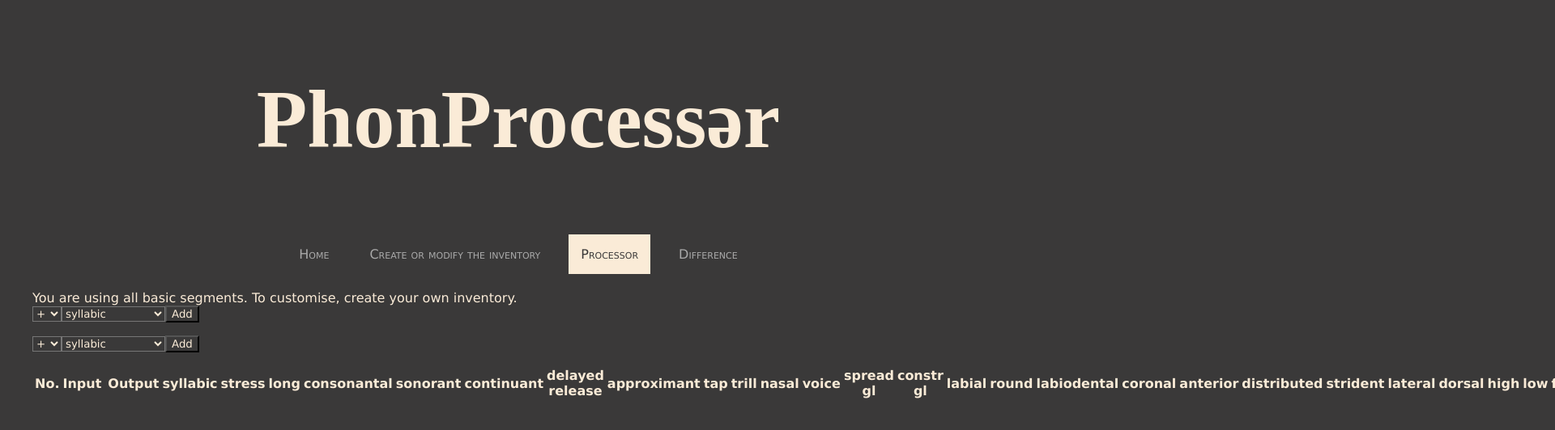
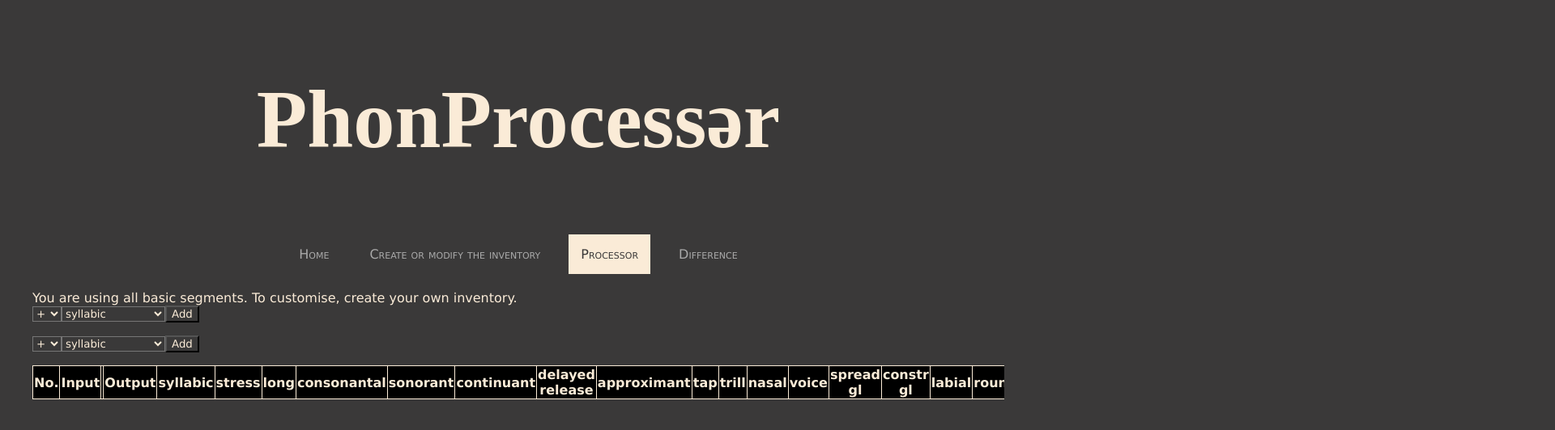
Before and after one commit to MarcinFort/phon_processor, a React (Create React App) app: page /processor in a window 1280 px wide. Shown: the top 532 px of the page at 81% size, 1920 px wide, since content can reach past the window. Built offline with nearby package versions, Linux system fonts and the light colour scheme; a web font is replaced by a local one.

Commit message:
Add styling to the Processor; fix scrollbar causing site jumping

```diff
--- a/src/InvWindow.js
+++ b/src/InvWindow.js
@@ -91,6 +91,7 @@ export class InvWindow extends React.Component {
     render() {
 
         return (
+            <div id="invwindow_container">
                 <table>
                     <thead>
                         <tr>
@@ -105,6 +106,7 @@ export class InvWindow extends React.Component {
                         {JSON.stringify(this.props.input_features).length > 2 ? (this.state.sortedData ? this.state.sortedData.map((y, key) => <IndivSegmentRow spec={y} key={key}/>) : (this.state.filteredInvChanged ? this.state.filteredInvChanged.map((y, key) => <IndivSegmentRow spec={y} key={key}/>) : this.state.filteredInv.map((y, key) => <IndivSegmentRow spec={y} key={key}/>))) : <tr></tr>}
                     </tbody>
                 </table>
+            </div>
         )
     }
 
--- a/src/index.css
+++ b/src/index.css
@@ -6,6 +6,11 @@
   background-color: rgb(58, 57, 57);
   color: antiquewhite;
   font-family: 'Lucida Sans', 'Lucida Sans Regular', 'Lucida Grande', 'Lucida Sans Unicode', Geneva, Verdana, sans-serif
+}
+
+html {
+  margin-left: calc(100vw - 100%);
+  margin-right: 0;
 }
 
 body {
@@ -21,6 +26,14 @@ body {
 
 .program_name {
   font-family: 'Cormorant Unicase', serif;
+}
+
+table {
+  border-collapse: collapse;
+}
+
+th, td {
+  border: 1px solid antiquewhite;
 }
 
 /* Header */
@@ -99,10 +112,6 @@ nav ul li a:hover:before, .active_link:before {
   margin: auto;
 }
 
-.inv_table {
-  border-collapse: collapse;
-}
-
 #consonants, #inv_container {
   width: 90%;
   margin: 50px 30px 0px;
@@ -128,7 +137,6 @@ nav ul li a:hover:before, .active_link:before {
 
 .inv_table th {
   height: 60px;
-  border: 1px solid antiquewhite;
 }
 
 .inv_table td {
@@ -142,3 +150,17 @@ td.selected {
   background-color: rgb(180, 180, 180);
   color: black;
 }
+
+/* #PhonProcessor */
+
+#invwindow_container {
+  overflow-x: auto;
+}
+
+#invwindow_container td {
+  text-align: center;
+}
+
+#invwindow_container th, #invwindow_container td:first-child {
+  background-color: black
+}
```
Lines whose indentation alone changed are shown as unchanged.
